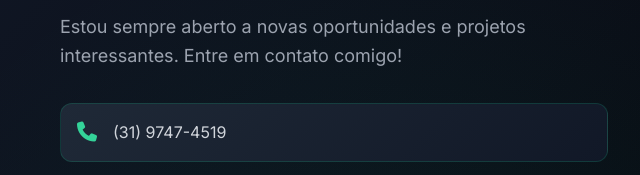
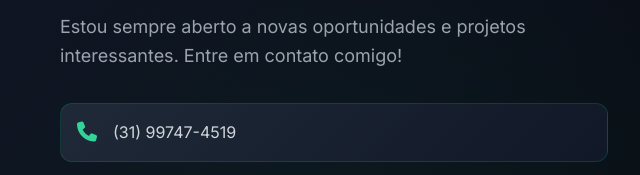
Before and after one commit to arthuralvesmf/Porti-lio2025, a plain HTML site: page index.html in a window 1280 px wide. Shown: the part 3730-3905 px from the top of the page, 0-640 px from the left. Drawn offline with Linux system fonts and the light colour scheme.

Commit message:
Update index.html

```diff
--- a/index.html
+++ b/index.html
@@ -412,7 +412,7 @@
                     <div class="contact-details">
                         <div class="contact-item">
                             <i class="fas fa-phone"></i>
-                            <span>(31) 9747-4519</span>
+                            <span>(31) 99747-4519</span>
                         </div>
                         <div class="contact-item">
                             <i class="fas fa-envelope"></i>
```
